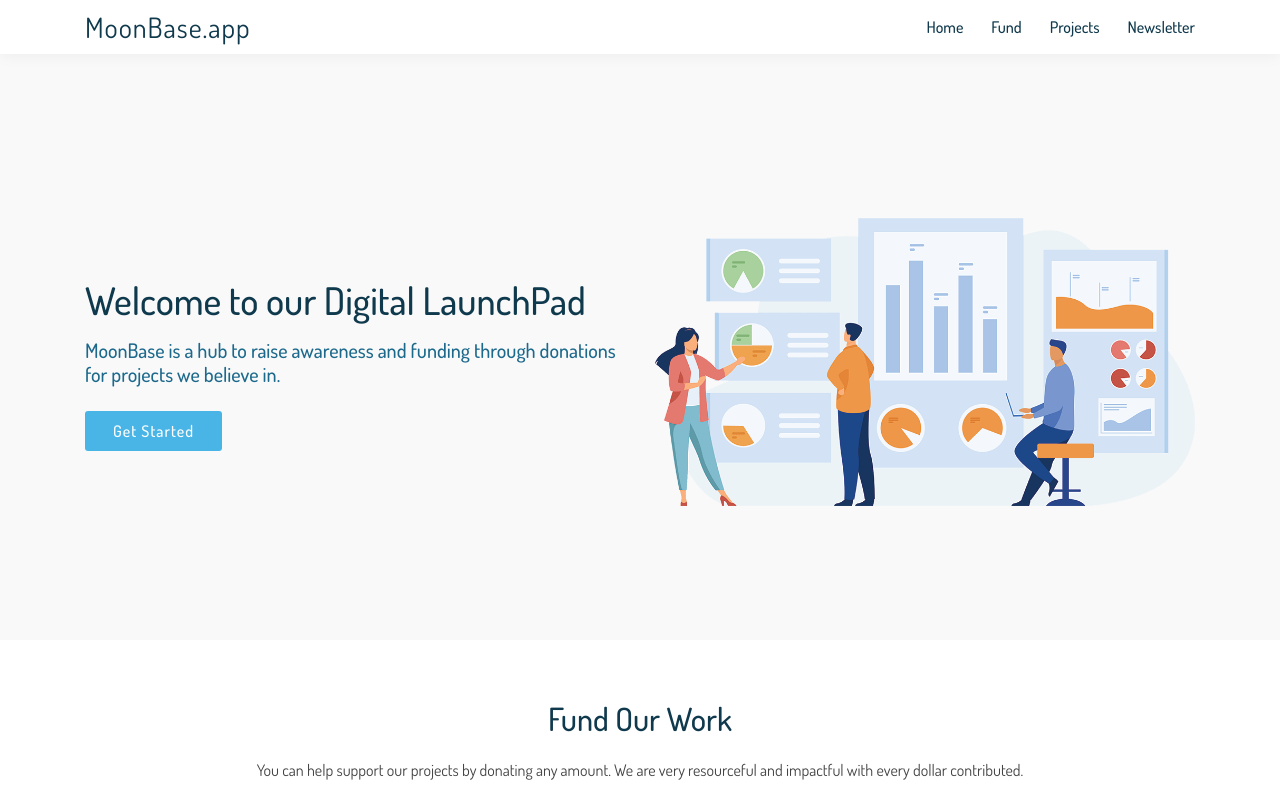
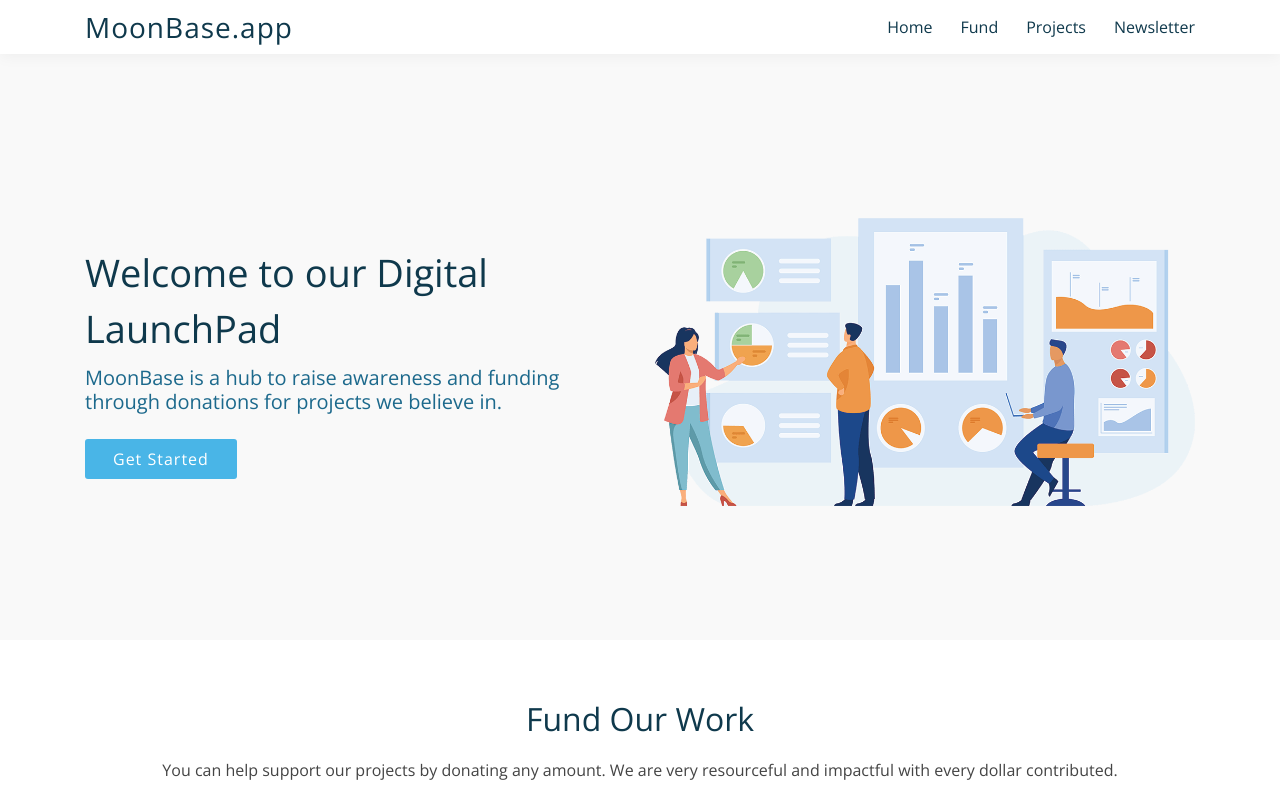
Before and after one commit to MoonBase-App/website, a plain HTML site: page index.html in a window 1280 px wide. Shown: the top 800 px of the page. Drawn offline with nearby package versions, Linux system fonts and the light colour scheme; a script that the page names is missing.

Commit message:
Update style.css

```diff
--- a/assets/css/style.css
+++ b/assets/css/style.css
@@ -9,12 +9,12 @@
 # General
 --------------------------------------------------------------*/
 body {
-  font-family: "Dosis", sans-serif;
+  font-family: "Open Sans", sans-serif;
   color: #444444;
 }
 
 a {
-  color: #49b5e7;
+  color: #444444;
 }
 
 a:hover {
@@ -23,7 +23,7 @@ a:hover {
 }
 
 h1, h2, h3, h4, h5, h6 {
-  font-family: "Dosis", sans-serif;
+  font-family: "Open Sans", sans-serif;
 }
 
 /*--------------------------------------------------------------
@@ -73,7 +73,7 @@ h1, h2, h3, h4, h5, h6 {
   line-height: 1;
   font-weight: 400;
   letter-spacing: 1px;
-  font-family: "Dosis", sans-serif;
+  font-family: "Open Sans", sans-serif;
 }
 
 #header .logo a {
@@ -110,7 +110,7 @@ h1, h2, h3, h4, h5, h6 {
   color: #0f394c;
   transition: 0.3s;
   font-size: 16px;
-  font-family: "Dosis", sans-serif;
+  font-family: "Open Sans", sans-serif;
   letter-spacing: 1;
   font-weight: 500;
 }
@@ -332,7 +332,7 @@ h1, h2, h3, h4, h5, h6 {
 }
 
 #hero .btn-get-started {
-  font-family: "Dosis", sans-serif;
+  font-family: "Open Sans", sans-serif;
   font-weight: 500;
   font-size: 16px;
   letter-spacing: 1px;
```
